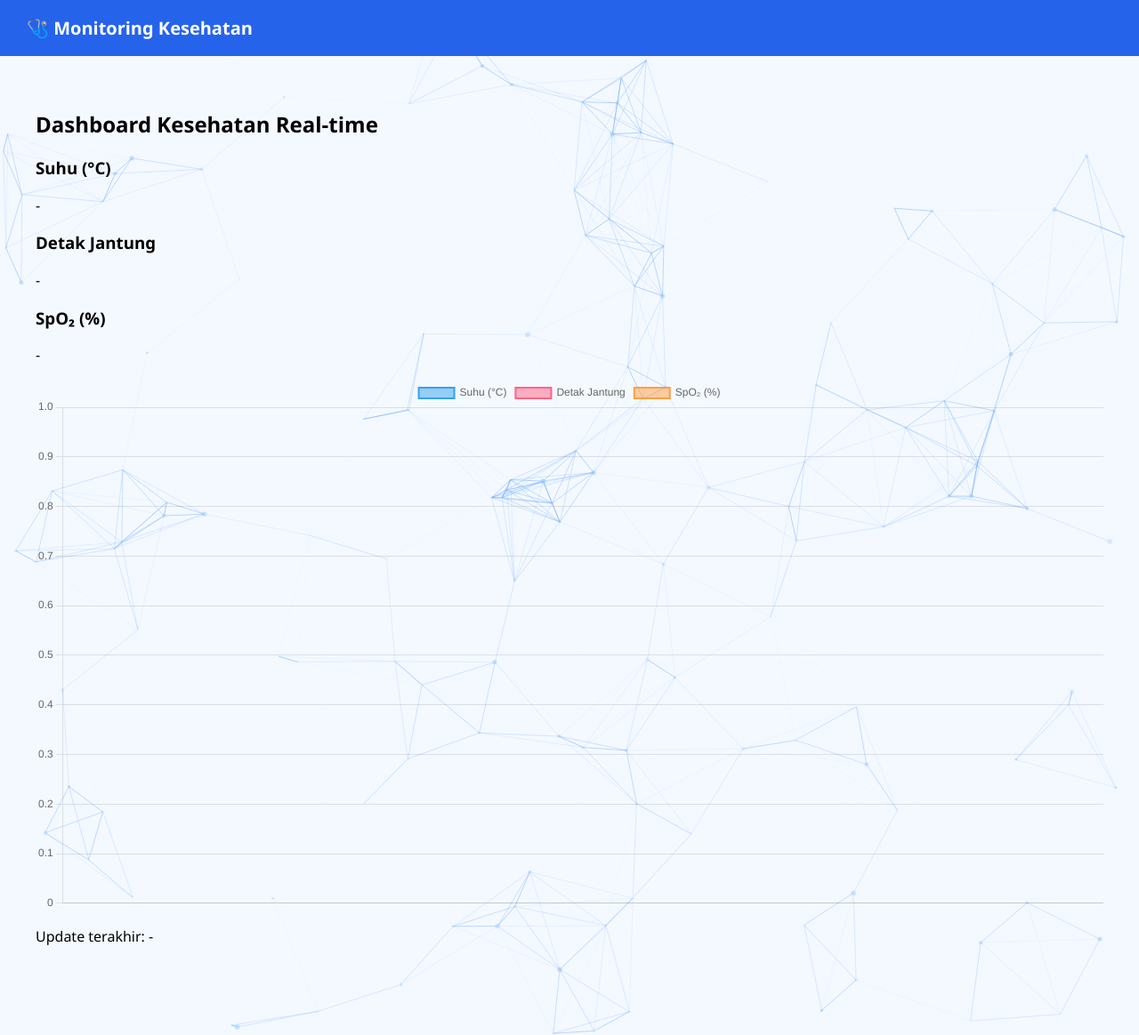
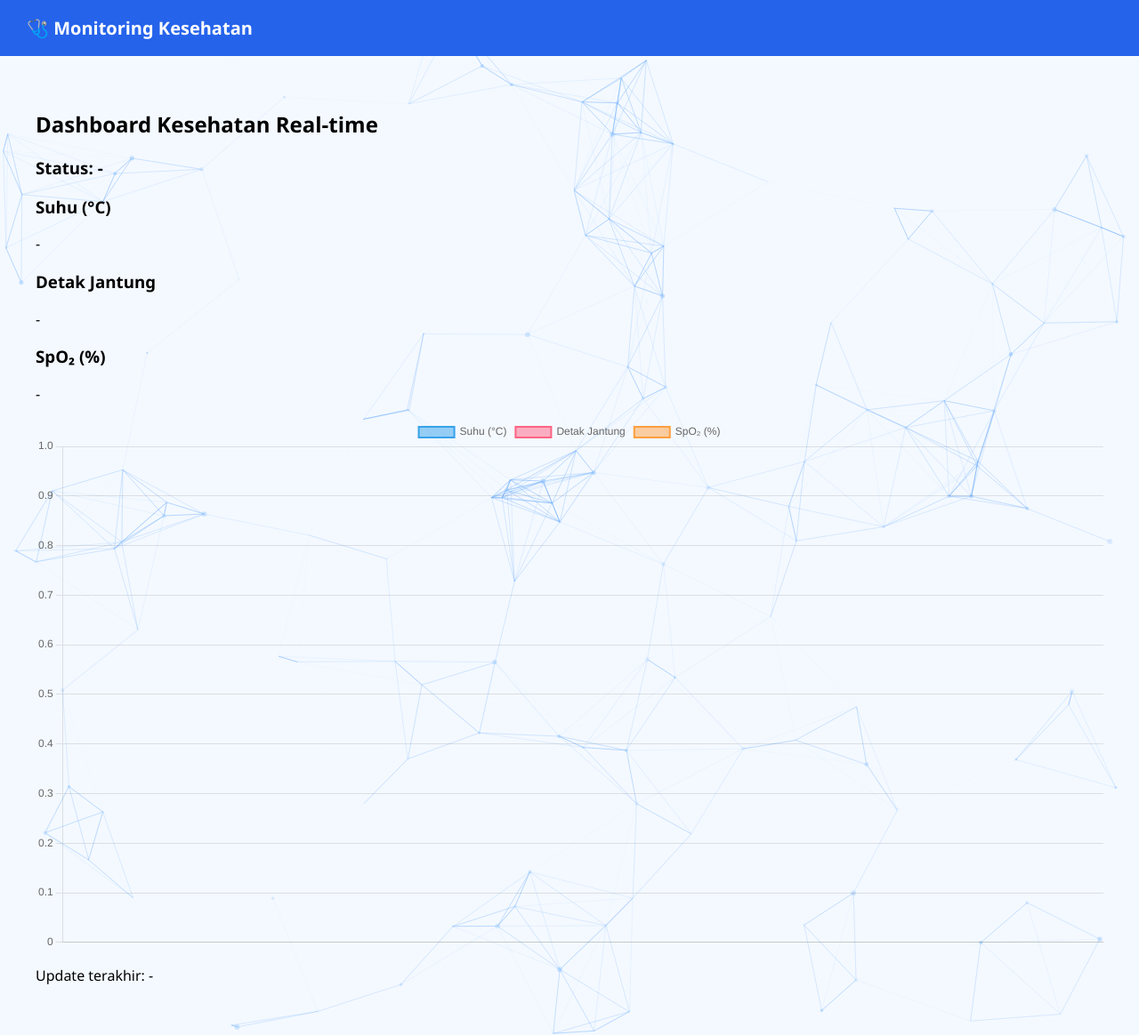
Before and after one commit to astriasapitri/project, a Flask app: page /dashboard in a window 1280 px wide. Shown: the whole page at 89% size. Run offline with Flask 3, Linux system fonts and the light colour scheme; some libraries are stand-ins or nearby versions.

Commit message:
Add health status classification to dashboard

```diff
--- a/app.py
+++ b/app.py
@@ -8,43 +8,76 @@ from config import Config
 app = Flask(__name__)
 app.config.from_object(Config)
 
-# SocketIO
 socketio = SocketIO(
     app,
     cors_allowed_origins='*',
     async_mode='eventlet'
 )
 
-# Data sensor terbaru (sementara / demo)
 latest = {
     'temperature': None,
     'heart_rate': None,
     'spo2': None,
-    'timestamp': None
+    'timestamp': None,
+    'status_text': None,
+    'status_level': None
 }
 
-# ================= ROUTES =================
+def classify(latest):
+    hr = latest.get("heart_rate")
+    spo2 = latest.get("spo2")
+
+    status = "Tidak ada data"
+    level = "unknown"
+
+    # SpO2 priority
+    if spo2 is not None:
+        try:
+            spo2_val = float(spo2)
+            if spo2_val >= 95:
+                status = "SpO₂ Normal"
+                level = "normal"
+            elif 90 <= spo2_val < 95:
+                status = "SpO₂ Waspada"
+                level = "warn"
+            else:
+                status = "SpO₂ Bahaya"
+                level = "danger"
+        except (ValueError, TypeError):
+            status = "SpO₂ tidak valid"
+            level = "unknown"
+
+    # HR only if realistic BPM
+    if hr is not None:
+        try:
+            hr_val = float(hr)
+            if 30 <= hr_val <= 220:
+                if hr_val < 60:
+                    status += " | HR Rendah"
+                elif hr_val <= 100:
+                    status += " | HR Normal"
+                else:
+                    status += " | HR Tinggi"
+        except (ValueError, TypeError):
+            pass
+
+    return status, level
 
 @app.route('/')
 def index():
     return render_template('index.html')
 
-
 @app.route('/dashboard')
 def dashboard():
     return render_template('dashboard.html')
 
-
-# ================= API SENSOR (RASPBERRY PI) =================
-
 @app.route('/api/sensor', methods=['POST'])
 def sensor_api():
     api_key = request.headers.get('X-API-KEY') or request.args.get('api_key')
-
     if api_key != app.config['SENSOR_API_KEY']:
         return jsonify({'error': 'unauthorized'}), 401
 
-    data = request.get_json()
+    data = request.get_json(silent=True)
     if not data:
         return jsonify({'error': 'no json'}), 400
 
@@ -53,19 +86,17 @@ def sensor_api():
     latest['spo2']        = data.get('spo2')
     latest['timestamp']   = data.get('timestamp')
 
+    # ✅ hitung status SETIAP data masuk
+    latest["status_text"], latest["status_level"] = classify(latest)
+
     socketio.emit('sensor_update', latest)
-
     return jsonify({'status': 'success'}), 200
-
-
-# ================= SOCKET.IO =================
 
 @socketio.on('connect')
 def handle_connect():
+    # ✅ biar pas reload dashboard juga ada status
+    latest["status_text"], latest["status_level"] = classify(latest)
     emit('sensor_update', latest)
-
-
-# ================= RUN =================
 
 if __name__ == '__main__':
     socketio.run(app, host='0.0.0.0', port=5000, debug=True)
--- a/static/js/dashboard.js
+++ b/static/js/dashboard.js
@@ -40,11 +40,16 @@ const chart = new Chart(ctx, {
 socket.on('sensor_update', data => {
   if (!data || !data.timestamp) return;
 
-  // Update kartu
-  document.getElementById('temp').textContent = data.temperature;
-  document.getElementById('hr').textContent   = data.heart_rate;
-  document.getElementById('spo2').textContent = data.spo2;
-  document.getElementById('ts').textContent   = data.timestamp;
+  // Update status
+  document.getElementById('statusText').textContent = data.status_text ?? "-";
+
+  // Update kartu (biar gak tampil "null")
+  document.getElementById('temp').textContent = (data.temperature ?? "-");
+  document.getElementById('hr').textContent   = (data.heart_rate ?? "-");
+  document.getElementById('spo2').textContent = (data.spo2 ?? "-");
+  document.getElementById('ts').textContent   = (data.timestamp ?? "-");
+
+
 
   // Update grafik (max 10 data)
   labels.push(data.timestamp);
--- a/static/js/socket-client.js
+++ b/static/js/socket-client.js
@@ -5,4 +5,6 @@ socket.on('sensor_update', (data) => {
     document.getElementById('hr').innerText = data.heart_rate ?? '-';
     document.getElementById('spo2').innerText = data.spo2 ?? '-';
     document.getElementById('ts').innerText = data.timestamp ?? '-';
+    document.getElementById("statusText").innerText = data.status_text ?? "-";
+
 });
--- a/templates/dashboard.html
+++ b/templates/dashboard.html
@@ -3,6 +3,8 @@
 
 {% block content %}
 <h2>Dashboard Kesehatan Real-time</h2>
+<h3>Status: <span id="statusText">-</span></h3>
+
 
 <div class="cards">
   <div class="card">
```
